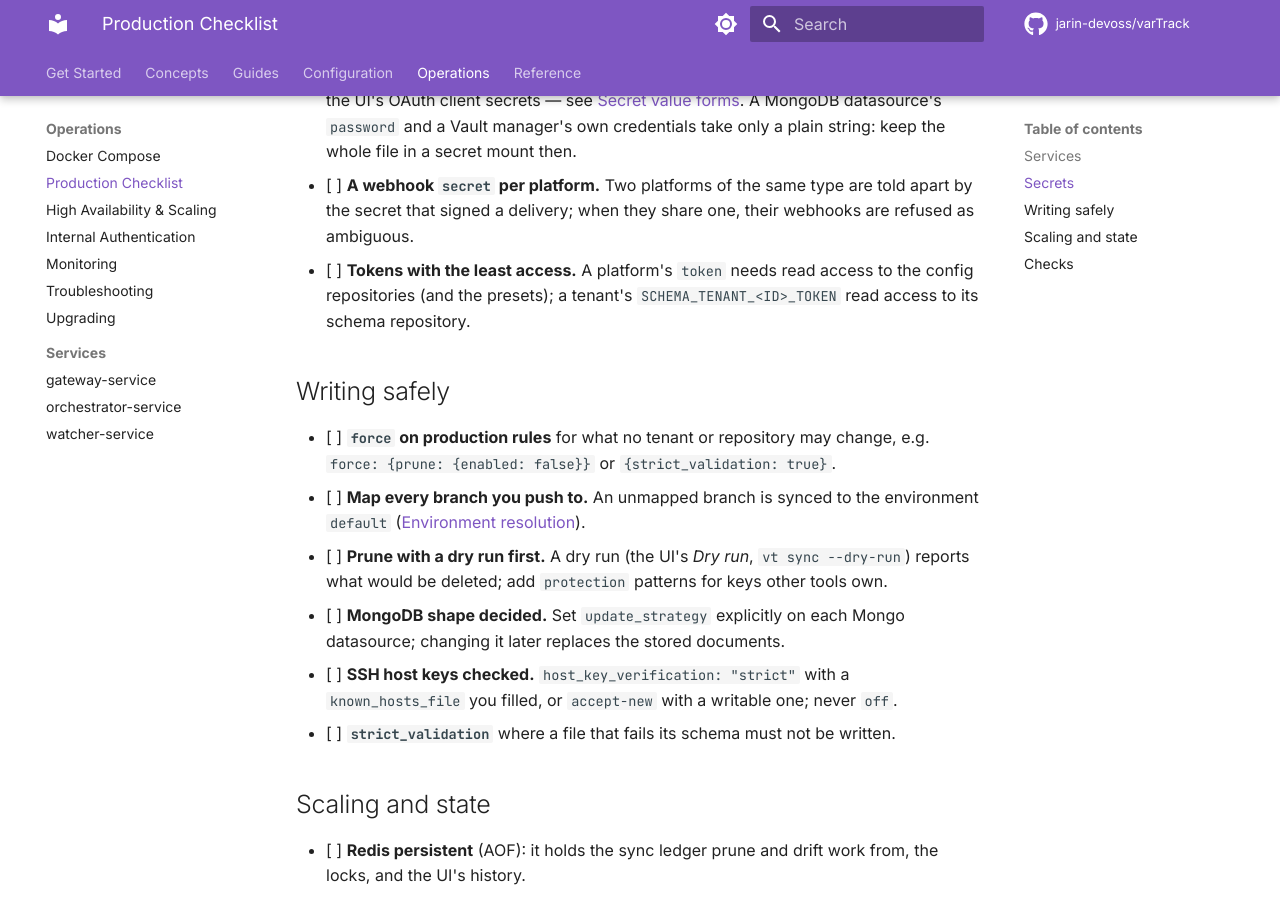
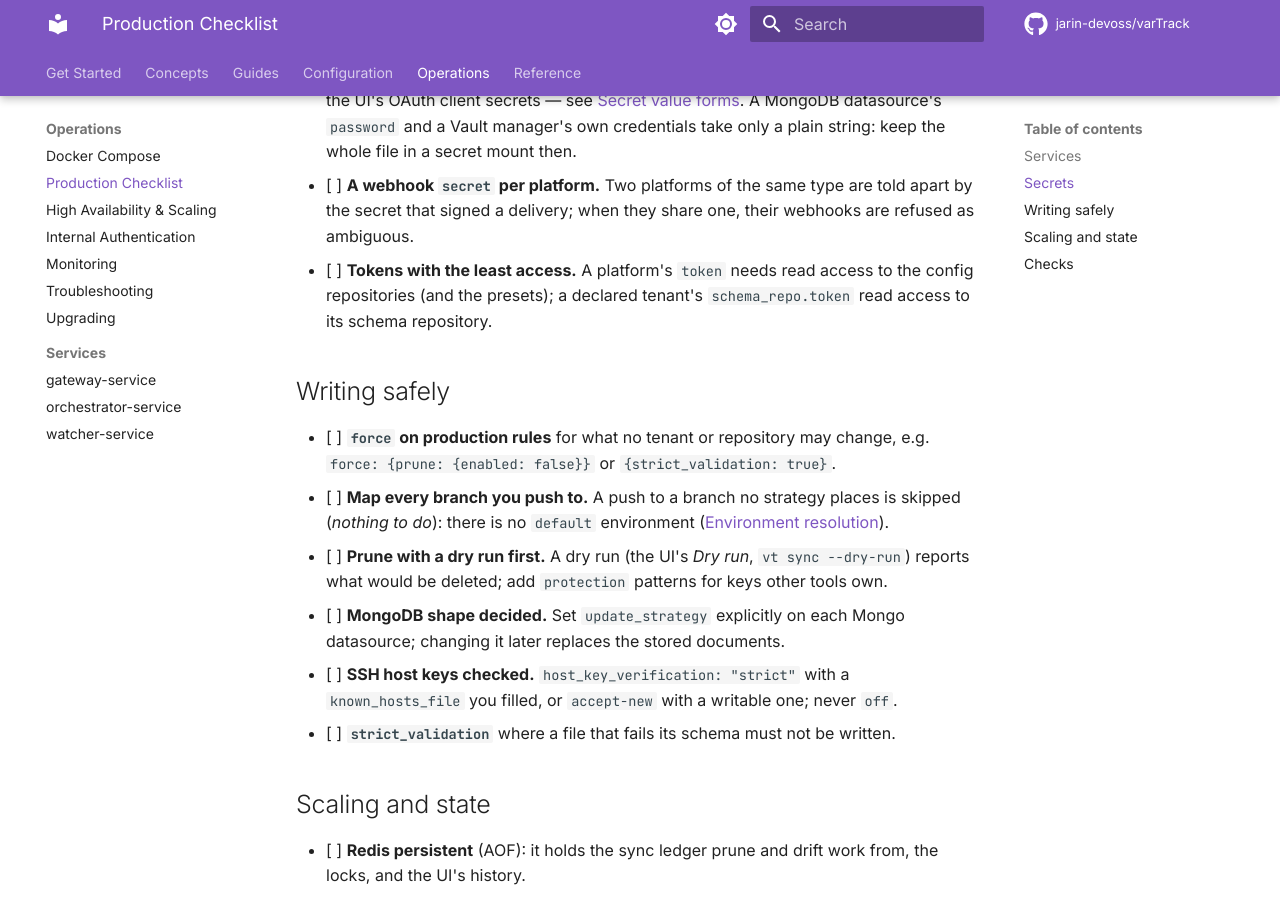
Before and after one commit to jarin-devoss/varTrack, an MkDocs documentation site: the page built from docs/operations/production-checklist.md, in a window 1280 px wide and 900 px high, scrolled down 1181 px. Built offline with MkDocs 1.6.1 and Material for MkDocs 9.7.7, drawn with Linux system fonts in a browser that asks for light colours; comment, search, counter and statistics services are not loaded.

Commit message:
docs: no default environment anywhere, and two settings named as they are
The README's resolution order, the troubleshooting warning box, the 'nothing feeds' message as the code writes it, the branch-feeding rule and the production checklist no longer describe a default environment: an unmapped push is skipped. The file-content default key is said not to be an environment. The checklist names a declared tenant's schema_repo.token instead of SCHEMA_TENANT_<ID>_TOKEN, and the Helm page values_file_path on the datasource.

Co-Authored-By: Claude Opus 5.5 <noreply@anthropic.com>

```diff
--- a/docs/operations/production-checklist.md
+++ b/docs/operations/production-checklist.md
@@ -46,15 +46,16 @@ without it.
       the secret that signed a delivery; when they share one, their webhooks are refused as
       ambiguous.
 - [ ] **Tokens with the least access.** A platform's `token` needs read access to the config
-      repositories (and the presets); a tenant's `SCHEMA_TENANT_<ID>_TOKEN` read access to its
+      repositories (and the presets); a declared tenant's `schema_repo.token` read access to its
       schema repository.
 
 ## Writing safely
 
 - [ ] **`force` on production rules** for what no tenant or repository may change, e.g.
       `force: {prune: {enabled: false}}` or `{strict_validation: true}`.
-- [ ] **Map every branch you push to.** An unmapped branch is synced to the environment
-      `default` ([Environment resolution](../concepts/environment-resolution.md)).
+- [ ] **Map every branch you push to.** A push to a branch no strategy places is skipped
+      (*nothing to do*): there is no `default` environment
+      ([Environment resolution](../concepts/environment-resolution.md)).
 - [ ] **Prune with a dry run first.** A dry run (the UI's *Dry run*, `vt sync --dry-run`) reports what
       would be deleted; add `protection` patterns for keys other tools own.
 - [ ] **MongoDB shape decided.** Set `update_strategy` explicitly on each Mongo datasource;
```
Also changed, not shown: README.md (+2 -1 lines), docs/concepts/environment-resolution.md (+1 -1 lines), docs/operations/troubleshooting.md (+6 -5 lines), docs/sinks/helm.md (+1 -1 lines).
